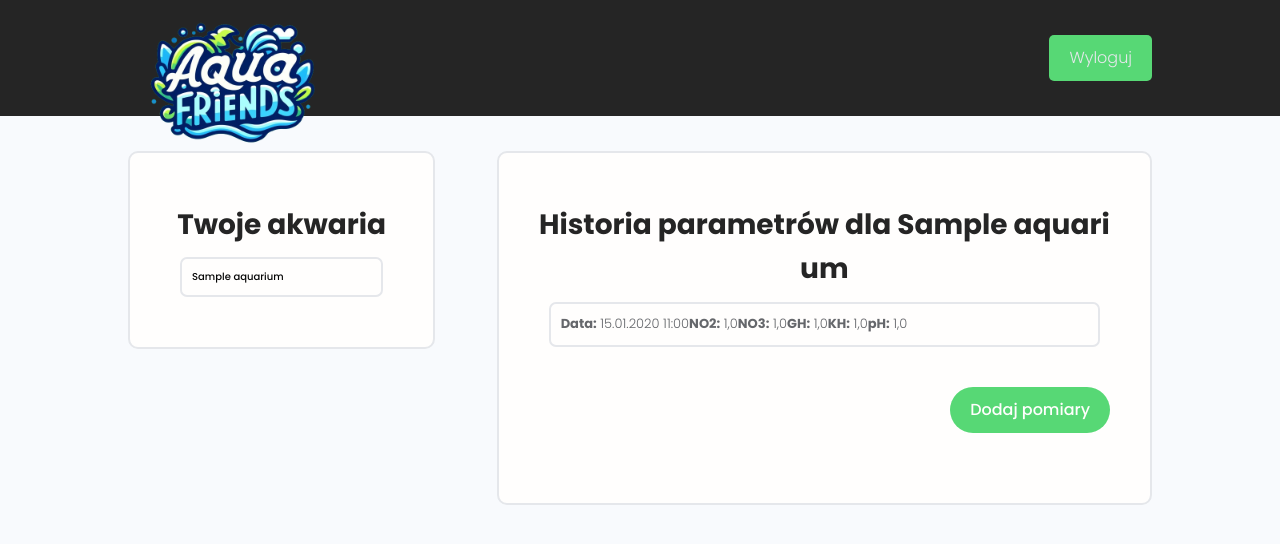
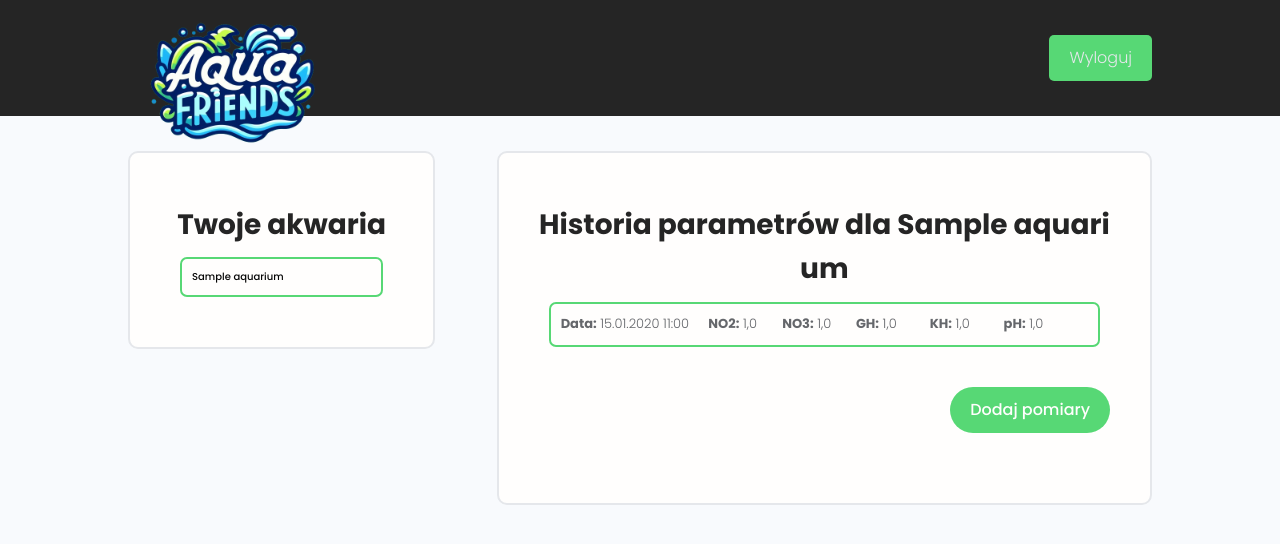
Before and after one commit to Mirek0206/AquaFriends, a Django app: page /aquarium/1/parameters/ in a window 1280 px wide. Shown: the top 544 px of the page. Run offline with Django 4.2, Linux system fonts and the light colour scheme; a user stored in the database is signed in; tables that the repository leaves empty hold one stand-in row (values such as "Sample post"); parts of the project's set-up code (start-up, migrations or seed data) failed here and were passed over; some libraries are stand-ins or nearby versions.

Commit message:
Frontend enchancement for aquarium parameters.

```diff
--- a/AquaMonitor/templates/AquaMonitor/user_aquariums_and_parameters.html
+++ b/AquaMonitor/templates/AquaMonitor/user_aquariums_and_parameters.html
@@ -12,7 +12,11 @@
             <h2 class="dev__username">Twoje akwaria</h2>
             {% for aquarium in aquariums %}
                 <a style="all: initial; cursor: pointer" href="{% url 'AquaMonitor:user_aquariums_and_parameters' aquarium.id %}">
+                  {% if selected_aquarium and selected_aquarium.id == aquarium.id%}
+                    <div style="border: 2px solid var(--color-main-light);" class="message_card">
+                  {% else %}
                     <div class="message_card">
+                  {% endif %}
                         <h3>{{ aquarium.name }}</h3>
                     </div>
                 </a>
@@ -27,13 +31,17 @@
             {% if selected_aquarium %}
                 <h2 class="dev__username">Historia parametrów dla {{ selected_aquarium.name }}</h2>
                 {% for parameter in parameters_history %}
-                <div class="message_card">
-                    <p><b>Data:</b> {{ parameter.date|date:"d.m.Y H:i" }}</p>
-                    <p><b>NO2:</b> {{ parameter.no2 }}</p>
-                    <p><b>NO3:</b> {{ parameter.no3 }}</p>
-                    <p><b>GH:</b> {{ parameter.gh }}</p>
-                    <p><b>KH:</b> {{ parameter.kh }}</p>
-                    <p><b>pH:</b> {{ parameter.ph }}</p>
+                {% if forloop.first %}
+                  <div style="text-align: left; border: 2px solid var(--color-main-light);" class="message_card">
+                {% else %}
+                  <div style="text-align: left;" class="message_card">
+                {% endif %}
+                    <div style="width: 28%;"><p><b>Data:</b> {{ parameter.date|date:"d.m.Y H:i" }}</p></div>
+                    <div style="width: 14%;"><p><b>NO2:</b> {{ parameter.no2 }}</p></div>
+                    <div style="width: 14%;"><p><b>NO3:</b> {{ parameter.no3 }}</p></div>
+                    <div style="width: 14%;"><p><b>GH:</b> {{ parameter.gh }}</p></div>
+                    <div style="width: 14%;"><p><b>KH:</b> {{ parameter.kh }}</p></div>
+                    <div style="width: 14%;"><p><b>pH:</b> {{ parameter.ph }}</p></div>
                 </div>
                 {% empty %}
                     <h4>Historia jest pusta.</h4>
```
